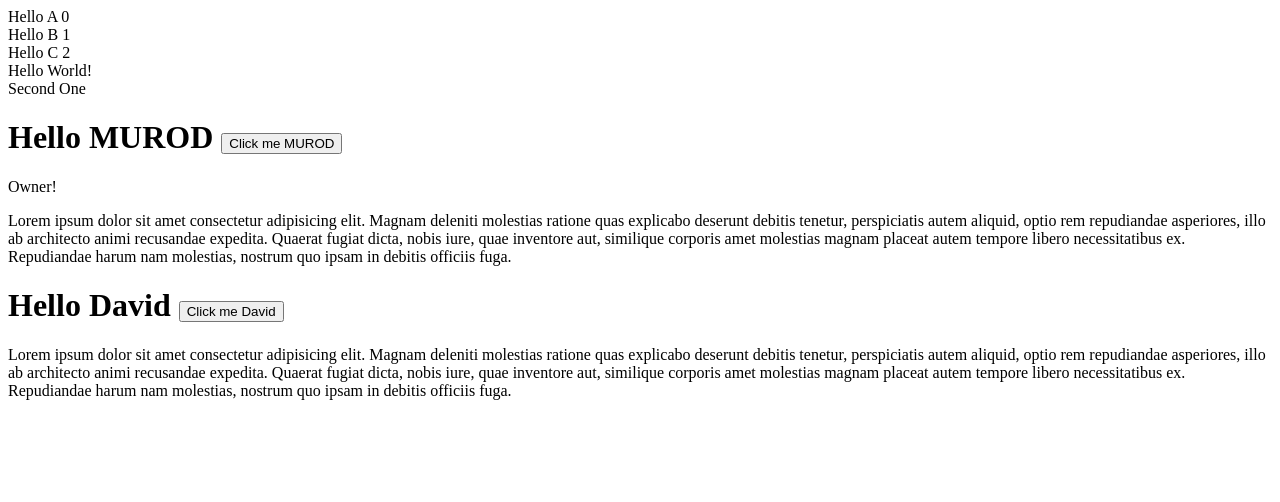
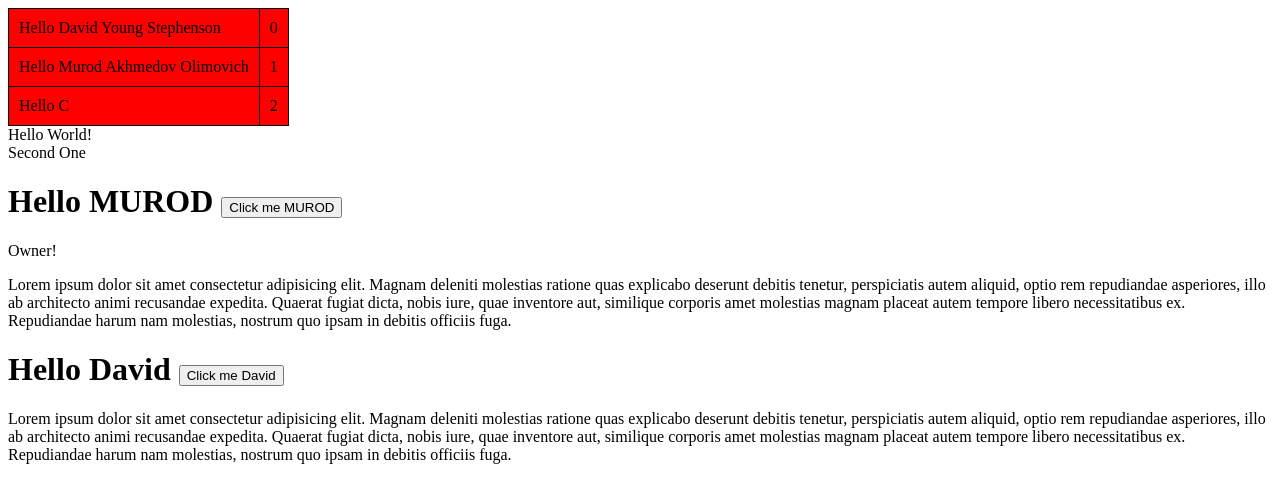
Before and after one commit to web-dev-london/react-demo, a React (Vite) app: page / in a window 1280 px wide. Shown: the top 502 px of the page. Built offline with nearby package versions, Linux system fonts and the light colour scheme.

Commit message:
Added CSS Properties

```diff
--- a/src/GreetingList.tsx
+++ b/src/GreetingList.tsx
@@ -1,14 +1,30 @@
+import { CSSProperties } from 'react';
 export default function GreetingList() {
-  const names = ['A', 'B', 'C'];
-
+  const names = [
+    'David Young Stephenson',
+    'Murod Akhmedov Olimovich',
+    'C',
+  ];
+  const tableStyle: CSSProperties = {
+    border: '1px solid black',
+    borderCollapse: 'collapse',
+    backgroundColor: 'red',
+  };
   const nameViews = names.map((name, index) => {
     console.log('Name', name);
+    const tdStyle = {
+      backgroundColor: 'blue',
+      ...tableStyle,
+      padding: '10px',
+    };
     return (
-      <div>
-        Hello {name} {index}
-      </div>
+      <tr>
+        <td style={tdStyle}>Hello {name}</td>
+        <td style={tdStyle}> {index} </td>
+      </tr>
     );
   });
   console.log('NameViews', nameViews);
-  return <>{nameViews}</>;
+
+  return <table style={tableStyle}>{nameViews}</table>;
 }
```
